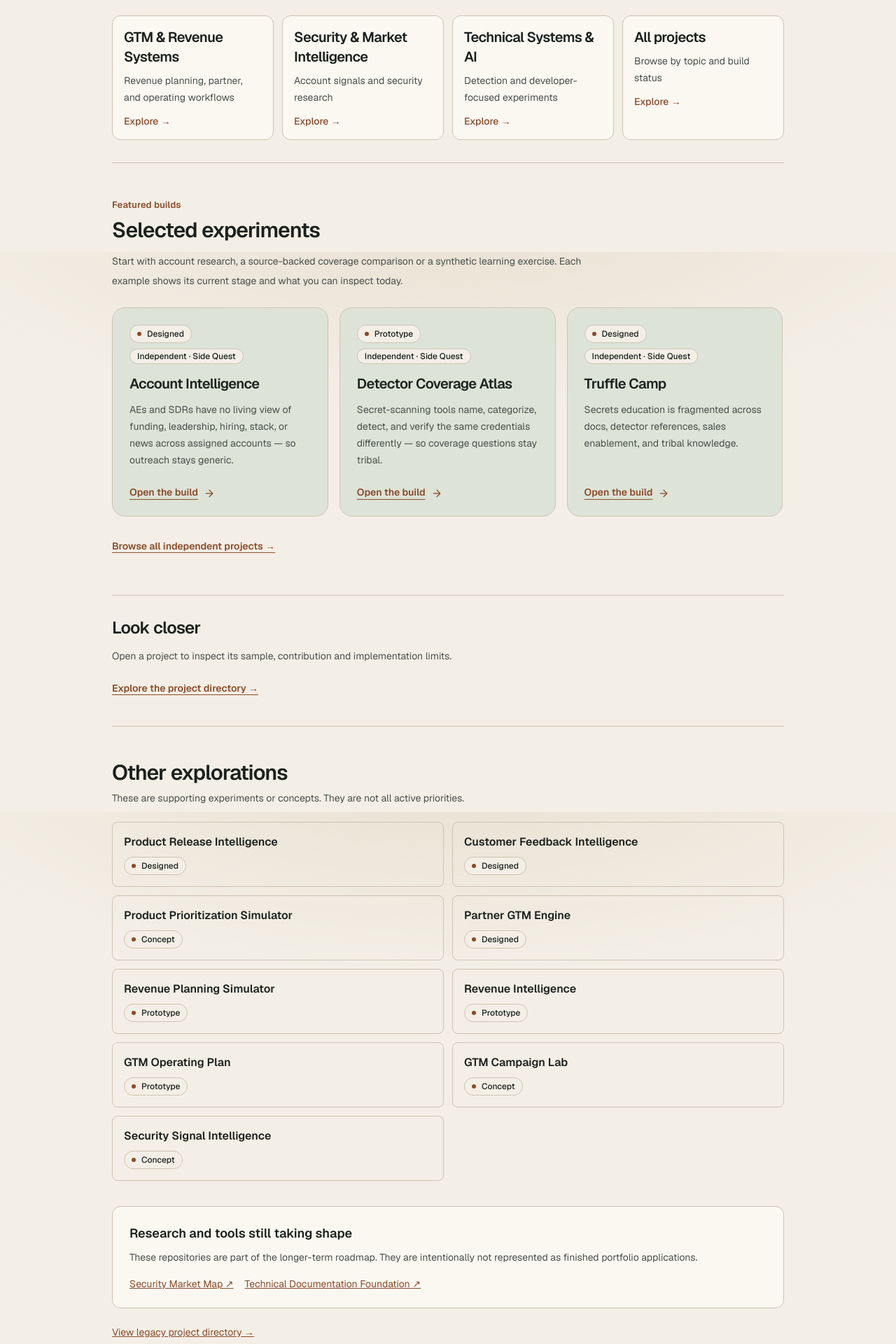
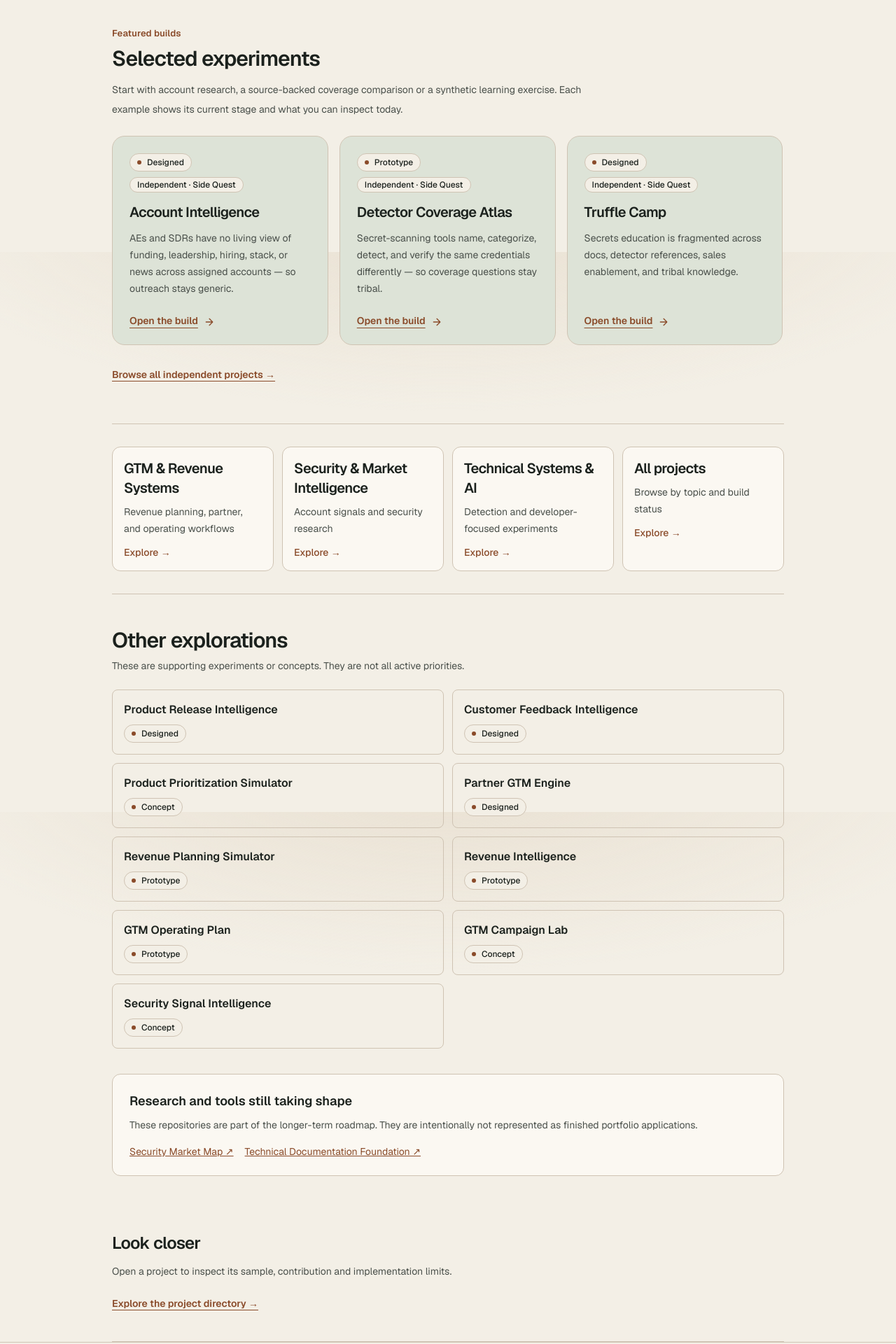
Before and after one commit to heyfunwhoa/byjoyaing-portfolio, a Next.js app: page /side-quests in a window 1280 px wide. Shown: the part 440-2360 px from the top of the page at 70% size. Built offline with nearby package versions, Linux system fonts and the light colour scheme.

Commit message:
Improve portfolio page flow and keep personal interests near About close

```diff
--- a/app/about/page.tsx
+++ b/app/about/page.tsx
@@ -42,13 +42,6 @@ export default function AboutPage() {
         </div>
       </section>
 
-      <section id="how-i-work" aria-labelledby="how-i-work-heading" className="scroll-mt-24 border-b border-border py-12">
-        <p className="editorial-eyebrow text-accent">The approach behind the work</p>
-        <h2 id="how-i-work-heading" className="mt-3 font-display text-3xl">How I work</h2>
-        <p className="mt-3 max-w-2xl text-base leading-7 text-muted">Enterprise selling sits at the center. Strategy, leadership and building are the ways I connect people, decisions and practical systems. Choose a pillar to explore the evidence.</p>
-        <CapabilityOrbit />
-      </section>
-
       <section className="border-b border-border py-12">
         <p className="text-sm font-medium text-muted">My guiding philosophy</p>
         <h2 className="font-display mt-3 text-3xl">People first. Problem-driven. Systems-minded.</h2>
@@ -65,6 +58,13 @@ export default function AboutPage() {
           ))}
         </div>
         <p className="mt-5 max-w-2xl text-sm leading-6 text-muted">My approach to leadership combines accountability with curiosity: clear expectations, thoughtful feedback, evidence-based decisions and room for people to develop their own strengths.</p>
+      </section>
+
+      <section id="how-i-work" aria-labelledby="how-i-work-heading" className="scroll-mt-24 border-b border-border py-12">
+        <p className="editorial-eyebrow text-accent">The approach behind the work</p>
+        <h2 id="how-i-work-heading" className="mt-3 font-display text-3xl">How I work</h2>
+        <p className="mt-3 max-w-2xl text-base leading-7 text-muted">Enterprise selling sits at the center. Strategy, leadership and building are the ways I connect people, decisions and practical systems. Choose a pillar to explore the evidence.</p>
+        <CapabilityOrbit />
       </section>
 
       <section className="border-b border-border py-12">
@@ -86,9 +86,26 @@ export default function AboutPage() {
               See capabilities
             </Link>
           </div>
+        <div className="mt-8 border-t border-border pt-6">
+          <h3 className="text-lg font-semibold">Education and continued learning</h3>
+          <ul className="mt-4 grid gap-4 text-sm leading-6 text-muted sm:grid-cols-3">
+            <li>B.S. Advertising, Business Foundations. The University of Texas at Austin.</li>
+            <li>MBA, IT Management. Western Governors University, in progress.</li>
+            <li>AWS Cloud Practitioner and AI Practitioner, foundational.</li>
+          </ul>
+        </div>
       </section>
 
-
+      <section id="technologies" className="scroll-mt-24 border-b border-border py-12">
+        <p className="editorial-eyebrow text-accent">Systems behind the work</p>
+        <h2 className="font-display mt-3 text-3xl tracking-tight">From approach to practice.</h2>
+        <p className="mt-3 max-w-2xl text-sm leading-6 text-muted">
+          Start with a workflow. Explore the approach, open the supporting tools, then follow the evidence—from enterprise selling and team development to independent building.
+        </p>
+        <div className="mt-6">
+          <ToolsMap />
+        </div>
+      </section>
 
       <section className="border-b border-border py-8">
         <h2 className="font-display text-2xl">
@@ -124,33 +141,12 @@ export default function AboutPage() {
             <article key={interest.id} className="rounded-xl border border-border bg-card p-5">
           <h3 className="text-lg font-semibold">{interest.title}</h3>
           <p className="mt-2 text-sm leading-6 text-muted">{interest.detail}</p>
-          <p className="mt-3 text-xs leading-5 text-muted">{interest.connection}</p>
           </article>))}
         </div>
         <p className="mt-6 text-sm font-medium">What matters to me</p>
         <ul className="mt-3 flex flex-wrap gap-2">{personalValues.map((value) => (
             <li key={value} className="rounded-full border border-border px-3 py-1 text-sm">{value}</li>
           ))}</ul>
-      </section>
-
-      <section id="technologies" className="scroll-mt-24 border-b border-border py-12">
-        <p className="editorial-eyebrow text-accent">Systems behind the work</p>
-        <h2 className="font-display mt-3 text-3xl tracking-tight">How I work. What supports it.</h2>
-        <p className="mt-3 max-w-2xl text-sm leading-6 text-muted">
-          Start with a workflow. Explore the approach, open the supporting tools, then follow the evidence—from enterprise selling and team development to independent building.
-        </p>
-        <div className="mt-6">
-          <ToolsMap />
-        </div>
-      </section>
-
-      <section className="border-b border-border py-12">
-        <h2 className="font-display text-3xl tracking-tight">Advertising, then the technical market</h2>
-        <ul className="mt-4 grid gap-4 text-sm leading-6 text-muted sm:grid-cols-3">
-          <li>B.S. Advertising, Business Foundations. The University of Texas at Austin.</li>
-          <li>MBA, IT Management. Western Governors University, in progress.</li>
-          <li>AWS Cloud Practitioner and AI Practitioner, foundational.</li>
-        </ul>
       </section>
 
       <section className="py-12">
--- a/app/experience/page.tsx
+++ b/app/experience/page.tsx
@@ -73,6 +73,7 @@ export default function ExperiencePage() {
           <CareerRail nodes={careerRailNodes()} />
       </details>
       </section>
+      <ExperienceTimeline related={related} />
       <details className="my-6 rounded-2xl border border-border bg-card p-5">
         <summary className="cursor-pointer py-1 text-lg font-semibold">
           Explore related independent systems
@@ -106,7 +107,6 @@ export default function ExperiencePage() {
         </ul>
         <ProjectConstellation />
       </details>
-      <ExperienceTimeline related={related} />
       <MaterialsInvitation tone="work" />
     </PageMain>
   );
--- a/app/side-quests/page.tsx
+++ b/app/side-quests/page.tsx
@@ -68,16 +68,6 @@ export default function SideQuestsPage() {
         </div>
       </section>
 
-      <nav aria-label="Explore independent projects by focus" className="grid gap-3 border-b border-border py-8 sm:grid-cols-2 lg:grid-cols-4">
-        {focusLinks.map((item) => (
-          <Link key={item.label} href={item.href} className="rounded-xl border border-border bg-card p-4 hover:border-accent">
-            <span className="block font-display text-xl">{item.label}</span>
-            <span className="mt-2 block text-sm leading-6 text-muted">{item.detail}</span>
-            <span className="mt-3 block text-sm font-medium text-accent">Explore →</span>
-          </Link>
-        ))}
-      </nav>
-
       <section aria-labelledby="featured-quests-title" className="section-enter border-b border-border py-12">
         <p className="editorial-eyebrow text-accent">Featured builds</p>
         <h2 id="featured-quests-title" className="mt-2 font-display text-3xl">
@@ -89,19 +79,15 @@ export default function SideQuestsPage() {
         <FeaturedSideQuestStrip slides={featuredSideQuestSlides()} />
       </section>
 
-      <section id="look-closer" className="scroll-mt-24 border-b border-border py-8"
-      >
-        <h2 className="font-display text-2xl">Look closer</h2>
-        <p className="mt-3 text-sm leading-6 text-muted">
-          Open a project to inspect its sample, contribution and implementation
-          limits.
-        </p>
-        <Link href="/projects#directory"
-          className="mt-3 inline-flex min-h-11 items-center text-sm font-semibold text-accent underline underline-offset-4"
-        >
-          Explore the project directory →
-        </Link>
-      </section>
+      <nav aria-label="Explore independent projects by focus" className="grid gap-3 border-b border-border py-8 sm:grid-cols-2 lg:grid-cols-4">
+        {focusLinks.map((item) => (
+          <Link key={item.label} href={item.href} className="rounded-xl border border-border bg-card p-4 hover:border-accent">
+            <span className="block font-display text-xl">{item.label}</span>
+            <span className="mt-2 block text-sm leading-6 text-muted">{item.detail}</span>
+            <span className="mt-3 block text-sm font-medium text-accent">Explore →</span>
+          </Link>
+        ))}
+      </nav>
 
       <section className="py-12">
         <h2 className="font-display text-3xl">Other explorations</h2>
@@ -141,8 +127,18 @@ export default function SideQuestsPage() {
             </a>
           </div>
         </div>
-        <Link href="/projects" className="mt-6 inline-block text-sm text-accent underline">
-          View legacy project directory →
+      </section>
+      <section id="look-closer" className="scroll-mt-24 border-b border-border py-8"
+      >
+        <h2 className="font-display text-2xl">Look closer</h2>
+        <p className="mt-3 text-sm leading-6 text-muted">
+          Open a project to inspect its sample, contribution and implementation
+          limits.
+        </p>
+        <Link href="/projects#directory"
+          className="mt-3 inline-flex min-h-11 items-center text-sm font-semibold text-accent underline underline-offset-4"
+        >
+          Explore the project directory →
         </Link>
       </section>
     </PageMain>
--- a/app/work/page.tsx
+++ b/app/work/page.tsx
@@ -37,7 +37,6 @@ export default function WorkPage() {
         aria-labelledby="featured-work-heading"
         className="border-b border-border py-12 sm:py-16"
       >
-        <Link href="/about#how-i-work" className="mb-4 inline-flex min-h-11 items-center text-sm font-semibold text-accent underline underline-offset-4">How I approach the work →</Link>
         <p className="editorial-eyebrow text-accent">Selected work / Explore</p>
         <h2 id="featured-work-heading" className="mt-2 font-display text-3xl">
           Explore professional evidence
@@ -71,6 +70,7 @@ export default function WorkPage() {
             />
           ))}
         />
+        <Link href="/about#how-i-work" className="mt-6 inline-flex min-h-11 items-center text-sm font-semibold text-accent underline underline-offset-4">How I approach the work →</Link>
         <p className="mt-6 text-sm leading-6 text-muted">
           Independent research and prototypes live in{" "}
           <Link
```
Also changed, not shown: 2 other files (tests, documents, lock files or other folders).
